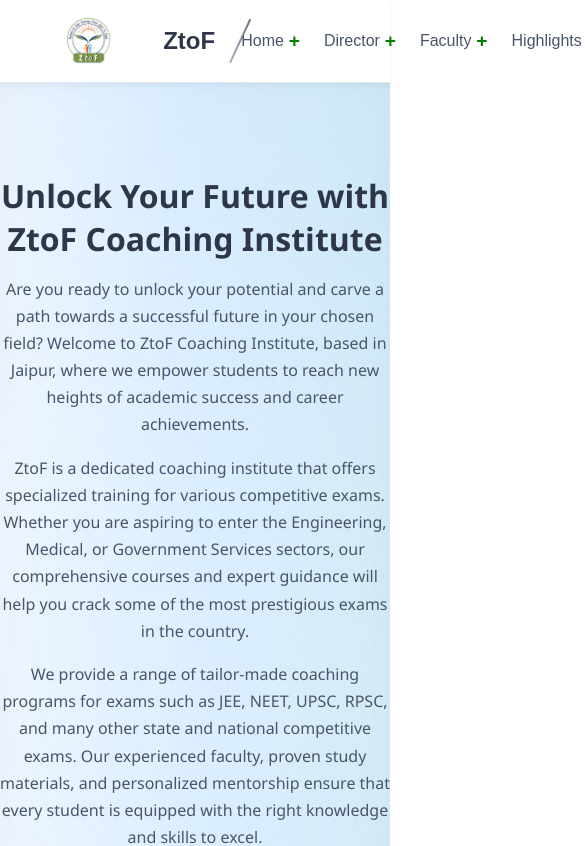
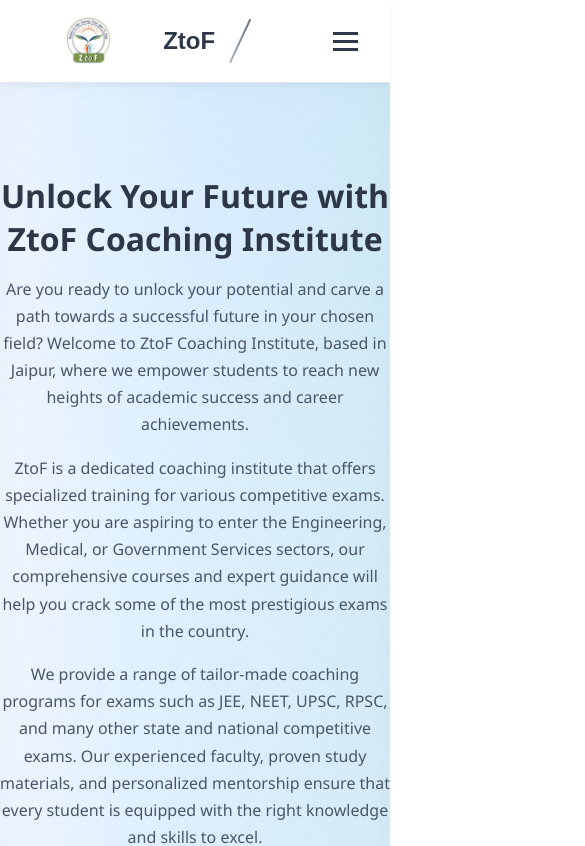
Before and after one commit to amal773/ZtoF, a React (Create React App) app: page / in a window 390 px wide. Shown: the top 846 px of the page, 585 px wide, since content can reach past the window. Built offline with nearby package versions, Linux system fonts and the light colour scheme.

Commit message:
making navbar responsive

```diff
--- a/src/Components/Navbar/Navbar.css
+++ b/src/Components/Navbar/Navbar.css
@@ -36,7 +36,6 @@
   background: linear-gradient(to bottom left, #4a5568, #cbd5e0);
   transform: rotate(25deg);
   margin-left: 1rem;
-
 }
 
 .navbar-menu {
@@ -68,3 +67,47 @@
   font-weight: bold;
   font-size: 1.2rem;
 }
+
+/* Burger styles */
+.burger {
+  display: none;
+  flex-direction: column;
+  cursor: pointer;
+  gap: 5px;
+}
+
+.burger .line {
+  width: 25px;
+  height: 3px;
+  background-color: #2d3748;
+  transition: all 0.3s ease;
+}
+
+@media (max-width: 768px) {
+  .burger {
+    display: flex;
+  }
+
+  .navbar-menu {
+    position: absolute;
+    top: 100%;
+    right: 0;
+    background-color: white;
+    flex-direction: column;
+    width: 100%;
+    max-height: 0;
+    overflow: hidden;
+    transition: max-height 0.4s ease;
+  }
+
+  .navbar-menu.open {
+    max-height: 500px;
+    box-shadow: 0 4px 8px rgba(0,0,0,0.1);
+  }
+
+  .navbar-menu li {
+    padding: 1rem;
+    text-align: center;
+    border-top: 1px solid #e2e8f0;
+  }
+}
--- a/src/Components/Navbar/Navbar.js
+++ b/src/Components/Navbar/Navbar.js
@@ -1,8 +1,12 @@
-import React from "react";
+import React, { useState } from "react";
 import "./Navbar.css";
 import logo from "../../Images/logo.png";
 
 export default function Navbar() {
+  const [menuOpen, setMenuOpen] = useState(false);
+
+  const toggleMenu = () => setMenuOpen(!menuOpen);
+
   return (
     <nav className="navbar">
       <div className="navbar-brand">
@@ -10,7 +14,14 @@
         <span className="navbar-title">ZtoF</span>
         <div className="navbar-divider" />
       </div>
-      <ul className="navbar-menu">
+
+      <div className="burger" onClick={toggleMenu}>
+        <div className={`line ${menuOpen ? "open" : ""}`}></div>
+        <div className={`line ${menuOpen ? "open" : ""}`}></div>
+        <div className={`line ${menuOpen ? "open" : ""}`}></div>
+      </div>
+
+      <ul className={`navbar-menu ${menuOpen ? "open" : ""}`}>
         <li><a href="#home">Home <span className="nav-icon">+</span></a></li>
         <li><a href="#director">Director <span className="nav-icon">+</span></a></li>
         <li><a href="#faculty">Faculty <span className="nav-icon">+</span></a></li>
```
Lines whose indentation alone changed are shown as unchanged.
